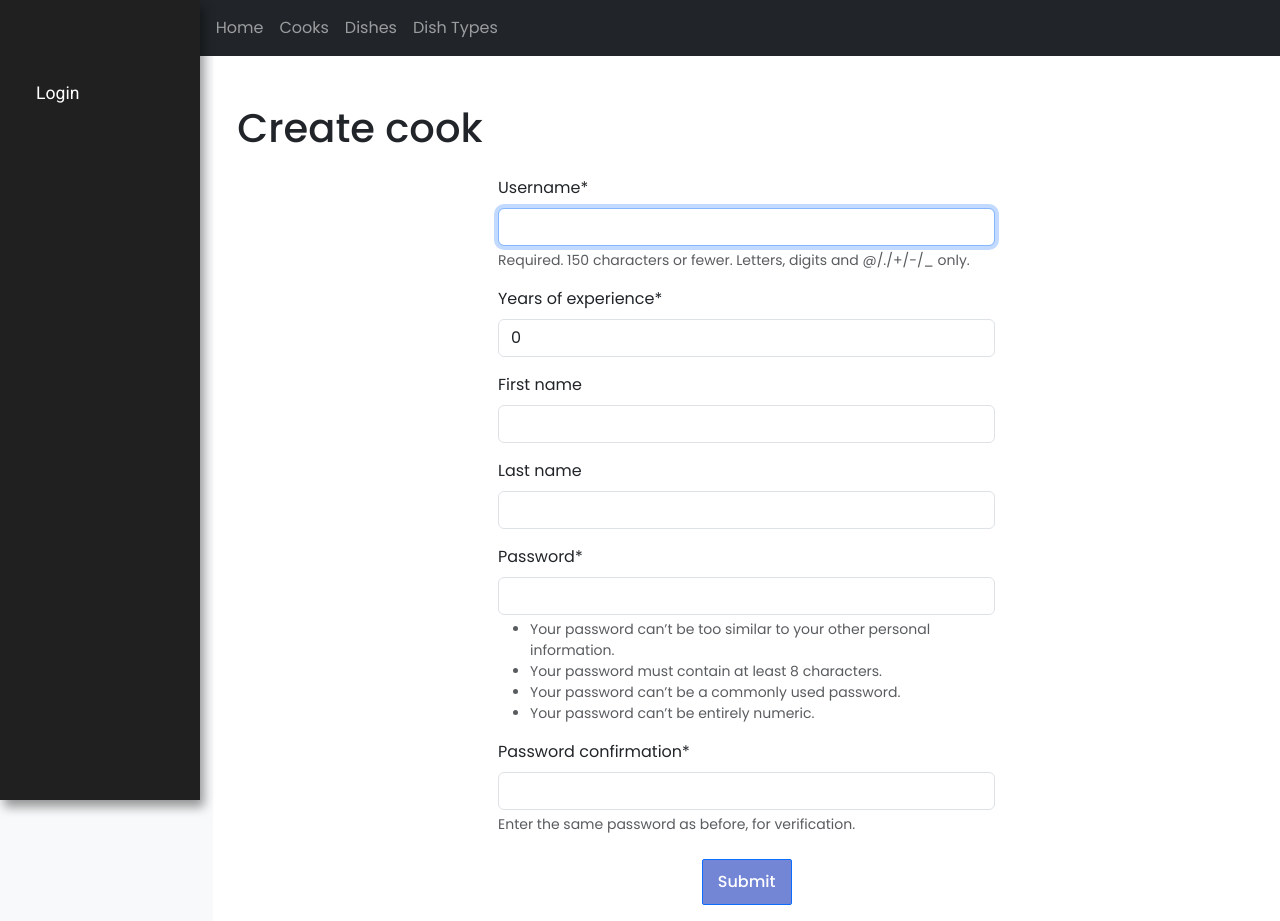
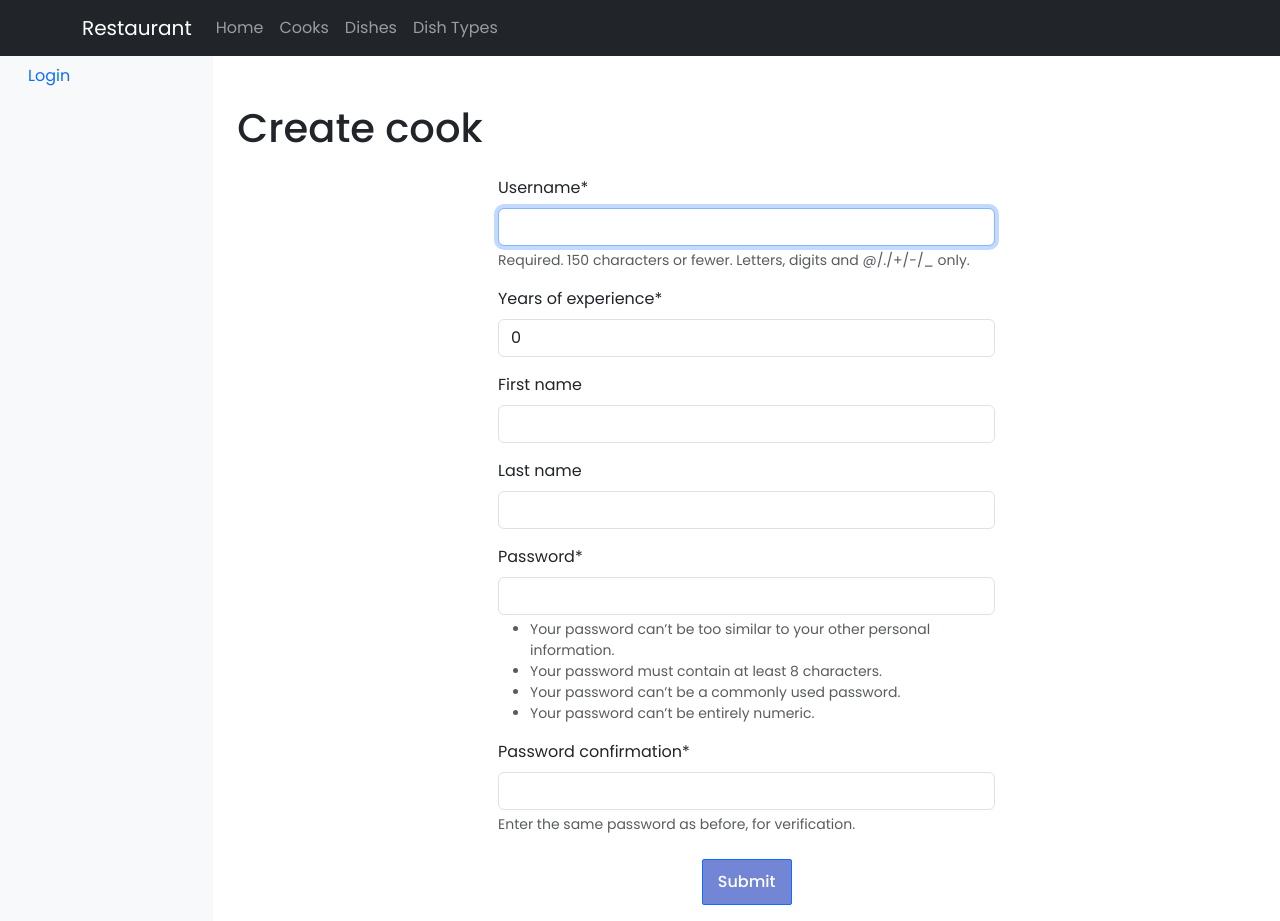
Before and after one commit to Kasatello/kitchen-restaurant, a Django app: page /cook/create/ in a window 1280 px wide. Run offline with Django 4.2, Linux system fonts and the light colour scheme; some libraries are stand-ins or nearby versions.

Commit message:
Update styles.css

```diff
--- a/static/css/styles.css
+++ b/static/css/styles.css
@@ -120,41 +120,3 @@ body {
       box-shadow: 0 17px 10px -10px rgba(58, 46, 46, 0.4);
       transform: translate(0px, -10px) scale(1.2);
   }
-
-  .sidebar {
-  position: fixed;
-  width: 200px;
-  top: 0;
-  bottom: 0;
-  left: 0;
-  background-color: #202020;
-  color: white;
-  padding-top: 60px; /* To account for the navbar height */
-  box-shadow: 4px 7px 10px rgba(0, 0, 0, 0.4);
-  z-index: 100;
-}
-
-.sidebar ul {
-  list-style-type: none;
-  padding: 0;
-}
-
-.sidebar li {
-  padding: 12px 20px;
-  border-bottom: 1px solid #333;
-}
-
-.sidebar li:last-child {
-  border-bottom: none;
-}
-
-.sidebar a {
-  text-decoration: none;
-  color: white;
-  font-family: 'Roboto', sans-serif;
-  font-size: 1.1rem;
-}
-
-.sidebar a:hover {
-  color: #6d7fcc;
-}
```
